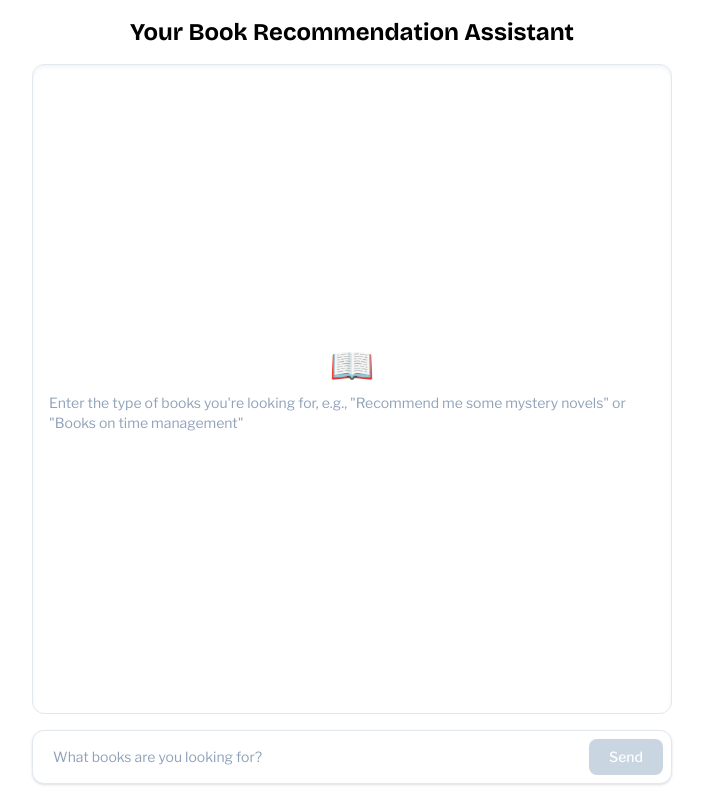
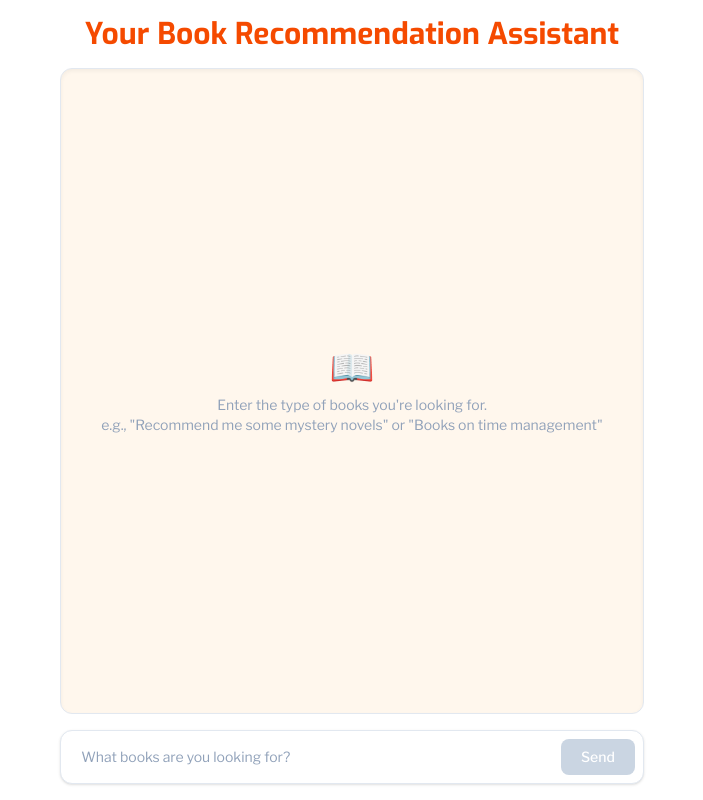
Before and after one commit to yy933/Book-Recommendation-AI-Assistant, a Next.js app: page / in a window 1280 px wide. Shown: the whole page, without its empty margins (288-991 px from the left). Built offline with nearby package versions, Linux system fonts and the light colour scheme.

Commit message:
style: update title and message dialog style

```diff
--- a/app/globals.css
+++ b/app/globals.css
@@ -8,7 +8,7 @@
 @theme inline {
   --color-background: var(--background);
   --color-foreground: var(--foreground);
-  --font-bricolageGrotesque: var(--font-bricolage-grotesque);
+  --font-exo: var(--font-exo);
   --font-libreFranklin: var(--font-libre-franklin);
 }
 
@@ -21,5 +21,5 @@ body {
 }
 
 h1, h2, h3, h4, h5, h6 {
-  font-family: var(--font-bricolageGrotesque), sans-serif;
+  font-family: var(--font-exo), sans-serif;
 }
--- a/app/layout.tsx
+++ b/app/layout.tsx
@@ -1,9 +1,9 @@
 import type { Metadata } from "next";
-import { Bricolage_Grotesque, Libre_Franklin } from "next/font/google";
+import { Exo, Libre_Franklin } from "next/font/google";
 import "./globals.css";
 
-const bricolageGrotesque = Bricolage_Grotesque({
-  variable: "--font-bricolage-grotesque",
+const exo = Exo({
+  variable: "--font-exo",
   subsets: ["latin"],
 });
 
@@ -21,7 +21,7 @@ export default function RootLayout({ children }: LayoutProps<"/">) {
   return (
     <html
       lang="en"
-      className={`${bricolageGrotesque.variable} ${libreFranklin.variable} h-full antialiased`}
+      className={`${exo.variable} ${libreFranklin.variable} h-full antialiased`}
     >
       <body className="min-h-full flex flex-col">{children}</body>
     </html>
--- a/app/page.tsx
+++ b/app/page.tsx
@@ -58,16 +58,18 @@ export default function Home() {
 
   return (
     <main className="max-w-2xl mx-auto p-4 flex flex-col h-screen">
-      <h1 className="text-2xl font-bold mb-4 mx-auto">
+      <h1 className="text-3xl font-bold mb-4 mx-auto text-orange-600">
         Your Book Recommendation Assistant{" "}
       </h1>
 
-      <div className="flex-1 overflow-y-auto border border-slate-200 p-4 rounded-xl space-y-4 mb-4 bg-white shadow-inner">
+      <div className="flex-1 overflow-y-auto border border-slate-200 p-4 rounded-xl space-y-4 mb-4 bg-orange-50 shadow-inner">
         {messages.length === 0 && (
-          <div className="h-full flex flex-col items-center justify-center text-slate-400 space-y-2">
+          <div className="h-full flex flex-col items-center justify-center text-slate-400 space-y-2 px-6">
             <span className="text-4xl">📖</span>
-            <p className="text-sm">
-              Enter the type of books you're looking for, e.g., "Recommend me
+            <p className="text-sm text-center">
+              Enter the type of books you're looking for.
+              <br/>
+              e.g., "Recommend me
               some mystery novels" or "Books on time management"
             </p>
           </div>
```
